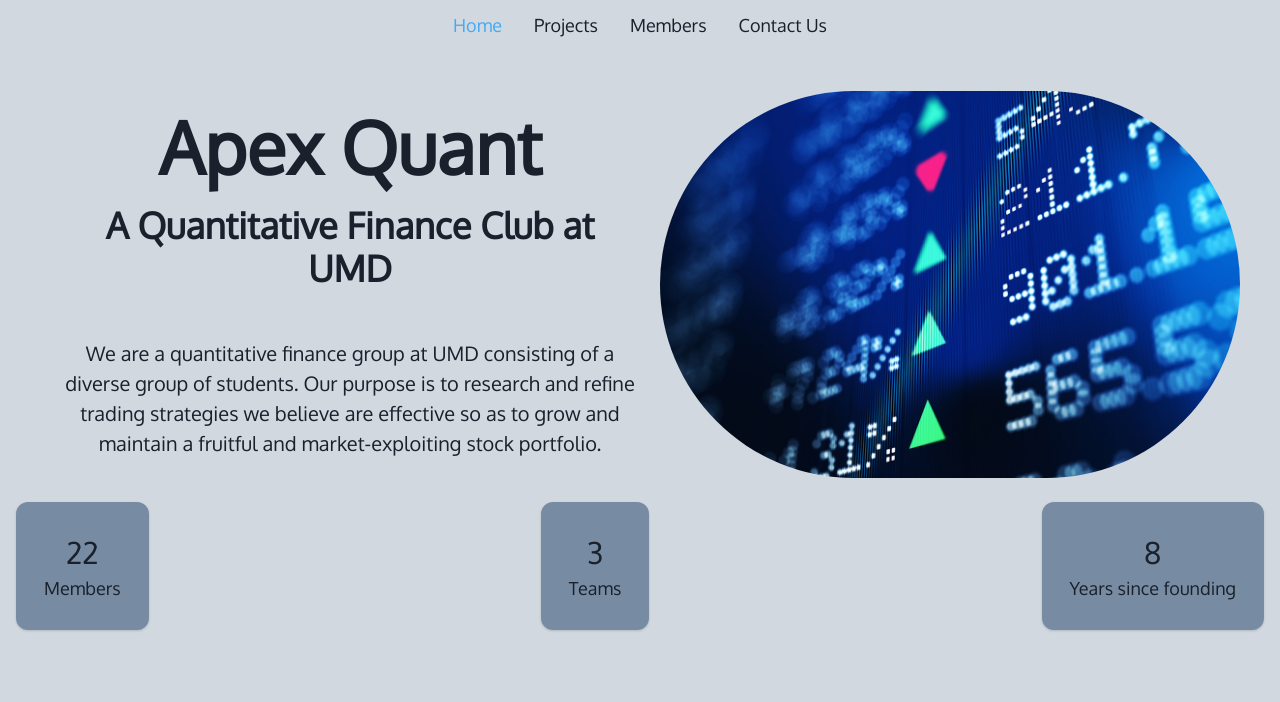
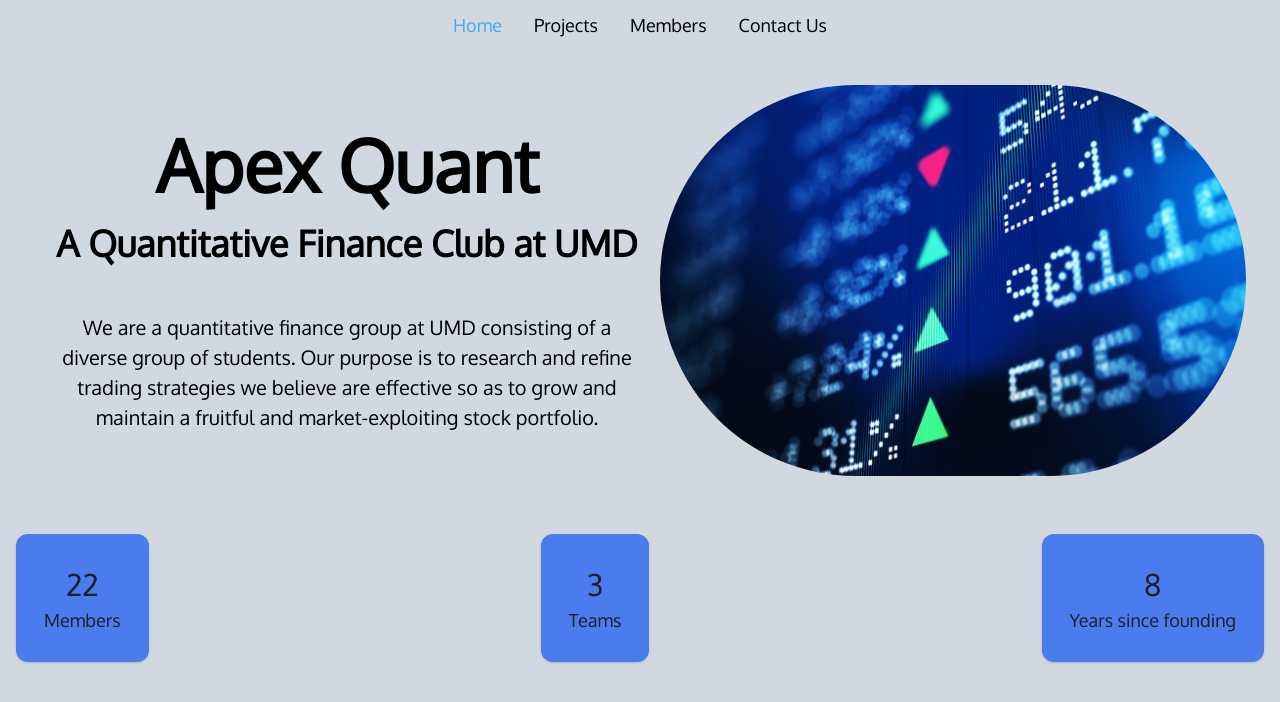
Before and after one commit to apexfund/apexquant.net, a React (Create React App) app: page / in a window 1280 px wide. Shown: the top 702 px of the page. Built offline with nearby package versions, Linux system fonts and the light colour scheme.

Commit message:
Utilizes Framer Motion hover animation effects

```diff
--- a/src/App.jsx
+++ b/src/App.jsx
@@ -1,4 +1,4 @@
-import { ChakraProvider, Flex, extendTheme } from '@chakra-ui/react';
+import { ChakraProvider, Flex, color, extendTheme } from '@chakra-ui/react';
 import Main from './pages/Main.js';
 import '@fontsource/oxygen';
 import './App.css';
--- a/src/pages/HomePage.js
+++ b/src/pages/HomePage.js
@@ -5,10 +5,10 @@
 function HomePage() {
 
     return (
-        <ScaleFade in={true} initalScale={0} unmountOnExit={true}>
+        <ScaleFade in={true} initalScale={0}>
             <Flex direction="column">
-                <Flex direction="row" padding={6}>
-                    <Flex direction="column" justify="center" align="center" flex={1} padding={5}>
+                <Flex direction="row" padding={18}>
+                    <Flex direction="column" justify="center" align="center" flex={1} padding={5} color="black">
                         <motion.Box whileHover={{ scale: 1.02 }} whileTap={{ scale: 1.03 }}>
                             <Heading size="4xl" pb={5}>Apex Quant</Heading>
                         </motion.Box>
@@ -31,9 +31,9 @@
                         </motion.Box>
                     </Flex>
                 </Flex>
-                <Flex direction="row" justify="space-between">
+                <Flex direction="row" justify="space-between" pt={10}>
                     <motion.Box whileHover={{ scale: 1.01 }} whileTap={{ scale: 1.02 }}>
-                        <Card bg="#778ca3" variant="elevated" size="lg">
+                        <Card bg="#4b7bec" variant="elevated" size="lg">
                             <CardBody>
                                 <Flex direction="column" align="center">
                                     <Text fontSize="3xl">22</Text>
@@ -43,7 +43,7 @@
                         </Card>
                     </motion.Box>
                     <motion.Box whileHover={{ scale: 1.01 }} whileTap={{ scale: 1.02 }}>
-                        <Card bg="#778ca3" variant="elevated" size="lg">
+                        <Card bg="#4b7bec" variant="elevated" size="lg">
                             <CardBody>
                                 <Flex direction="column" align="center">
                                     <Text fontSize="3xl">3</Text>
@@ -53,7 +53,7 @@
                         </Card>
                     </motion.Box>
                     <motion.Box whileHover={{ scale: 1.01 }} whileTap={{ scale: 1.02 }}>
-                        <Card bg="#778ca3" variant="elevated" size="lg">
+                        <Card bg="#4b7bec" variant="elevated" size="lg">
                             <CardBody>
                                 <Flex direction="column" align="center">
                                     <Text fontSize="3xl">8</Text>
--- a/src/pages/Main.js
+++ b/src/pages/Main.js
@@ -1,4 +1,4 @@
-import { Flex, Tabs, TabList, TabPanels, Tab, TabPanel } from '@chakra-ui/react';
+import { Flex, Tabs, TabList, TabPanels, Tab, TabPanel, ScaleFade } from '@chakra-ui/react';
 import HomePage from  './HomePage.js';
 import ProjectsPage from './ProjectsPage.js';
 import MembersPage from './MembersPage.js';
@@ -8,8 +8,9 @@
 function Main() {
 
     return (
+        <ScaleFade in={true} initalScale={0}>
             <Flex direction="column">
-            <Tabs variant="unstyled" align="center" height="100vh" width="100vw" size="lg">
+                <Tabs variant="unstyled" align="center" height="100vh" width="100vw" size="lg" color="black">
                     <TabList>
                         <Tab _selected={{ color: "#45aaf2" }}>Home</Tab>
                         <Tab _selected={{ color: "#45aaf2" }}>Projects</Tab>
@@ -24,6 +25,7 @@
                     </TabPanels>
                 </Tabs>
             </Flex>
+        </ScaleFade>
     )
 }
 
```
Lines whose indentation alone changed are shown as unchanged.
